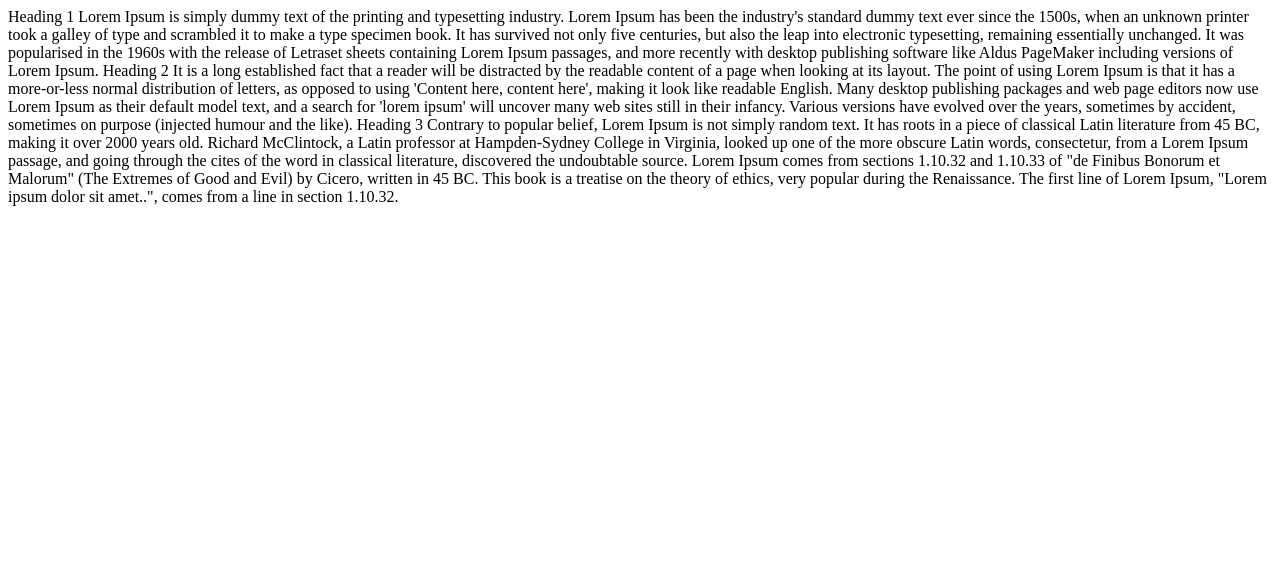
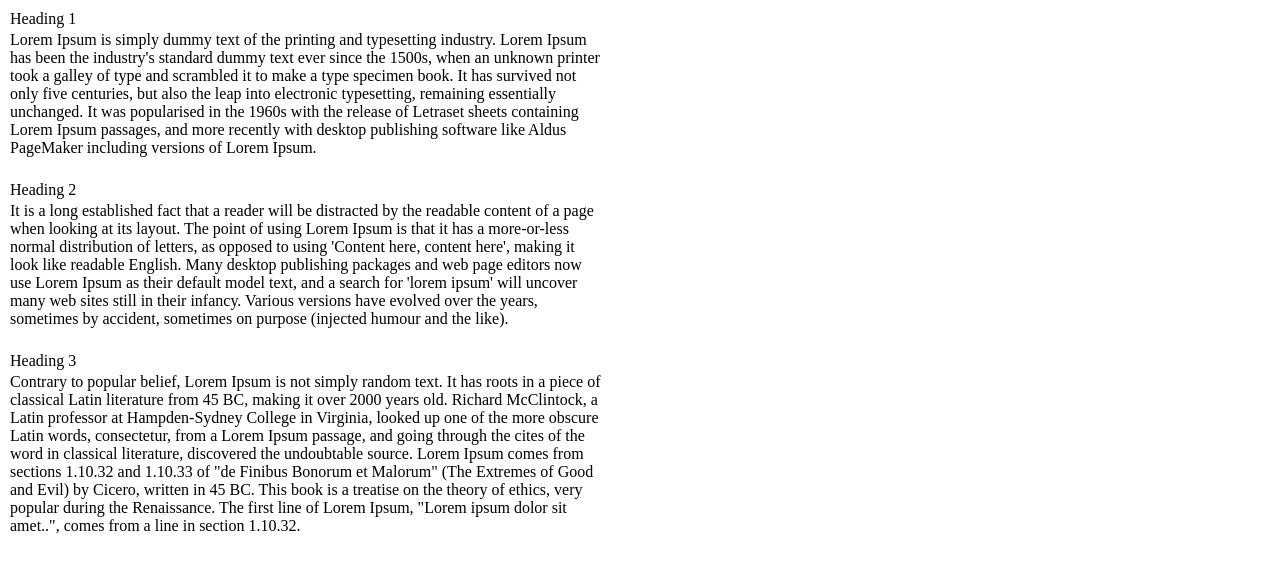
Before and after one commit to claudiahW/csspracts, a plain HTML site: page index.html in a window 1280 px wide. Drawn offline with Linux system fonts and the light colour scheme.

Commit message:
add paragraphs for styling

```diff
--- a/index.html
+++ b/index.html
@@ -4,17 +4,43 @@
     <meta charset="UTF-8">
     <meta http-equiv="X-UA-Compatible" content="IE=edge">
     <meta name="viewport" content="width=device-width, initial-scale=1.0">
-    <title>Document</title>
+    <title>CSS Practice</title>
 </head>
 <body>
+   <table width="600" border="0" cellspacing="1" cellpadding="1">
+<tr>
+    <td>Heading 1</td>
+</tr>
 
-Heading 1
-Lorem Ipsum is simply dummy text of the printing and typesetting industry. Lorem Ipsum has been the industry's standard dummy text ever since the 1500s, when an unknown printer took a galley of type and scrambled it to make a type specimen book. It has survived not only five centuries, but also the leap into electronic typesetting, remaining essentially unchanged. It was popularised in the 1960s with the release of Letraset sheets containing Lorem Ipsum passages, and more recently with desktop publishing software like Aldus PageMaker including versions of Lorem Ipsum.
+<tr>
+    <td>Lorem Ipsum is simply dummy text of the printing and typesetting industry. Lorem Ipsum has been the industry's standard dummy text ever since the 1500s, when an unknown printer took a galley of type and scrambled it to make a type specimen book. It has survived not only five centuries, but also the leap into electronic typesetting, remaining essentially unchanged. It was popularised in the 1960s with the release of Letraset sheets containing Lorem Ipsum passages, and more recently with desktop publishing software like Aldus PageMaker including versions of Lorem Ipsum.
+ </td>
+ </tr>
+ <tr>
+    <td>
+        &nbsp;
+    </td>
+ </tr>
+<tr>
+    <td>Heading 2</td>
+</tr>
+<tr>
+    <td>It is a long established fact that a reader will be distracted by the readable content of a page when looking at its layout. The point of using Lorem Ipsum is that it has a more-or-less normal distribution of letters, as opposed to using 'Content here, content here', making it look like readable English. Many desktop publishing packages and web page editors now use Lorem Ipsum as their default model text, and a search for 'lorem ipsum' will uncover many web sites still in their infancy. Various versions have evolved over the years, sometimes by accident, sometimes on purpose (injected humour and the like).
+    </td></tr>
+    <tr>
+        <td>
+            &nbsp;
+        </td>
+    </tr>
 
-Heading 2
-It is a long established fact that a reader will be distracted by the readable content of a page when looking at its layout. The point of using Lorem Ipsum is that it has a more-or-less normal distribution of letters, as opposed to using 'Content here, content here', making it look like readable English. Many desktop publishing packages and web page editors now use Lorem Ipsum as their default model text, and a search for 'lorem ipsum' will uncover many web sites still in their infancy. Various versions have evolved over the years, sometimes by accident, sometimes on purpose (injected humour and the like).
-
-Heading 3
+<tr>
+    <td>Heading 3</td>
+</tr>
+<tr>
+    <td>
 Contrary to popular belief, Lorem Ipsum is not simply random text. It has roots in a piece of classical Latin literature from 45 BC, making it over 2000 years old. Richard McClintock, a Latin professor at Hampden-Sydney College in Virginia, looked up one of the more obscure Latin words, consectetur, from a Lorem Ipsum passage, and going through the cites of the word in classical literature, discovered the undoubtable source. Lorem Ipsum comes from sections 1.10.32 and 1.10.33 of "de Finibus Bonorum et Malorum" (The Extremes of Good and Evil) by Cicero, written in 45 BC. This book is a treatise on the theory of ethics, very popular during the Renaissance. The first line of Lorem Ipsum, "Lorem ipsum dolor sit amet..", comes from a line in section 1.10.32.
+</td>
+</tr>
+</table>
 </body>
 </html>
```
